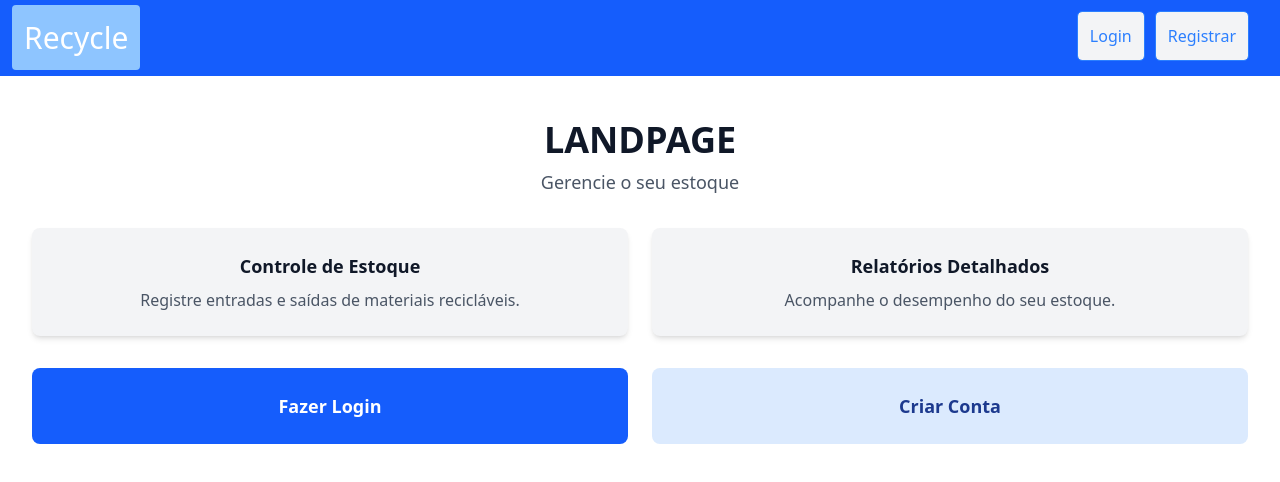
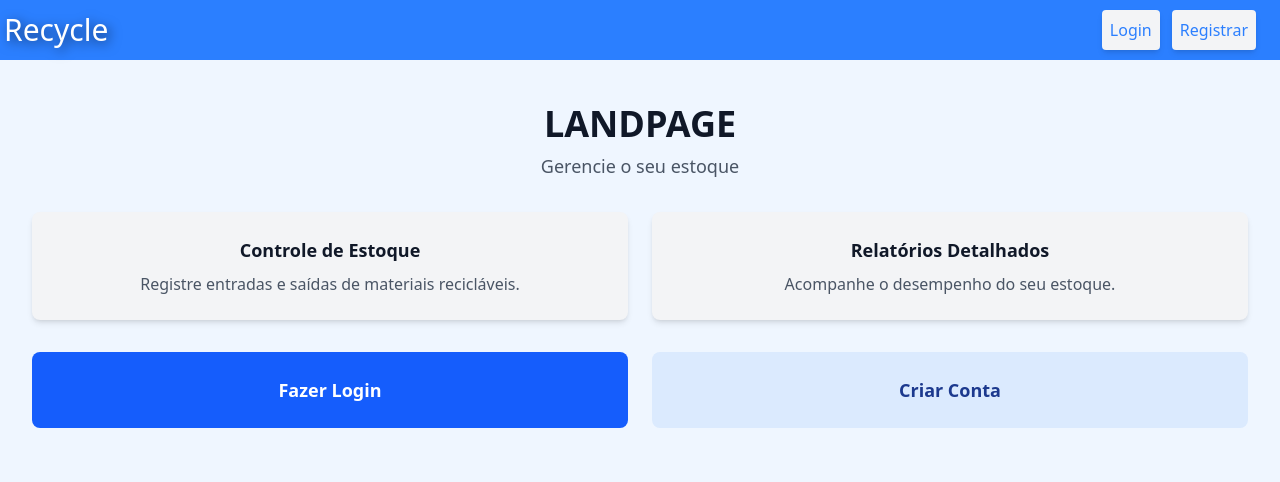
Before and after one commit to SantoGuru/Recycle, a React (Vite) app in the folder frontend/: page / in a window 1280 px wide. Shown: the top 482 px of the page. Built offline with nearby package versions, Linux system fonts and the light colour scheme.

Commit message:
melhora ui da navbar

```diff
--- a/frontend/index.html
+++ b/frontend/index.html
@@ -8,7 +8,7 @@
     <title>Recycle</title>
   </head>
   <body>
-    <div id="root"></div>
+    <div id="root" class="bg-blue-50 min-h-screen"></div>
     <script type="module" src="/src/main.jsx"></script>
   </body>
 </html>
--- a/frontend/src/App.jsx
+++ b/frontend/src/App.jsx
@@ -19,7 +19,6 @@ const router = createBrowserRouter([
       {path: '/login', element: <Login />},
       {path: '/dashboard', element: <Dashboard />},
       {path: '/signup', element: <Signup />},
-      {path: '/signup', element: <Signup />},
       {path: '/entradaMaterial', element: <EntradaMaterial />}
     ]
   }
--- a/frontend/src/components/ui/Navbar.jsx
+++ b/frontend/src/components/ui/Navbar.jsx
@@ -16,30 +16,30 @@ export default function Navbar() {
   }
 
   return (
-    <div className="flex justify-between bg-blue-600 p-3">
+    <div className="flex justify-between items-center bg-blue-500 p-1">
       <Link className="my-2" to="/">
-        <span className="text-3xl p-3 bg-blue-300 rounded text-white">
+        <span className="text-3xl text-white drop-shadow-[3px_3px_6px_rgba(0,0,0,0.6)]">
           Recycle
         </span>
       </Link>
       <ul className="flex gap-3 mr-5">
         {!currentOnLogin && !isLogged && (
           <Link className="align-middle" to="/login">
-            <li className="click bg-gray-100 text-blue-500 hover:bg-gray-300 p-3 rounded outline-blue-500 outline-1">
+            <li className="click bg-gray-100 text-blue-500 hover:bg-gray-300 p-2 rounded shadow-md">
               Login
             </li>
           </Link>
         )}
         {!currentOnSignup && !isLogged && (
           <Link className="align-middle" to="signup">
-            <li className="click bg-gray-100 text-blue-500 hover:bg-gray-300 p-3 rounded outline-blue-500 outline-1">
+            <li className="click bg-gray-100 text-blue-500 hover:bg-gray-300 p-2 rounded shadow-md">
               Registrar
             </li>
           </Link>
         )}
         {isLogged && (
           <button onClick={handleLogout}>
-            <li className="click bg-gray-100 text-blue-500 hover:bg-gray-300 p-3 rounded outline-blue-500 outline-1">
+            <li className="click bg-gray-100 text-blue-500 hover:bg-gray-300 p-2 rounded drop-shadow-md">
               Sair
             </li>
           </button>
```
